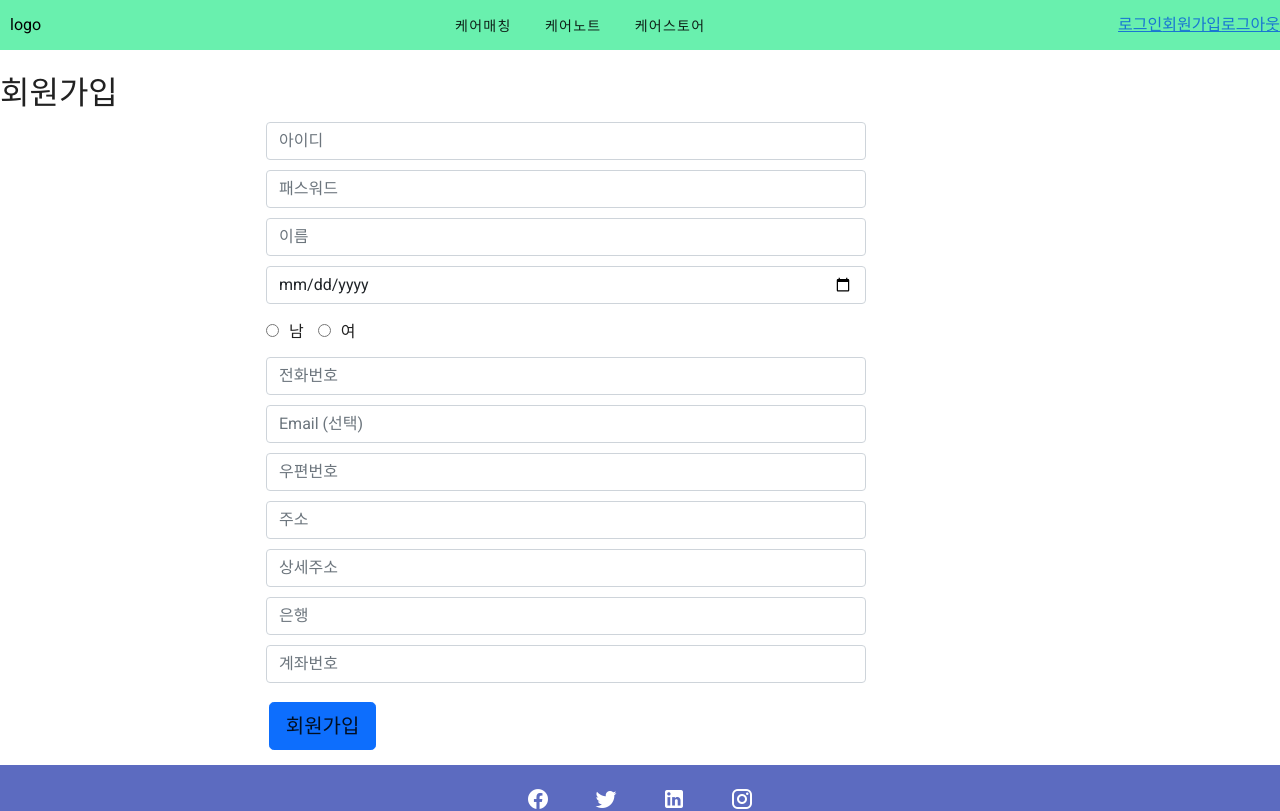
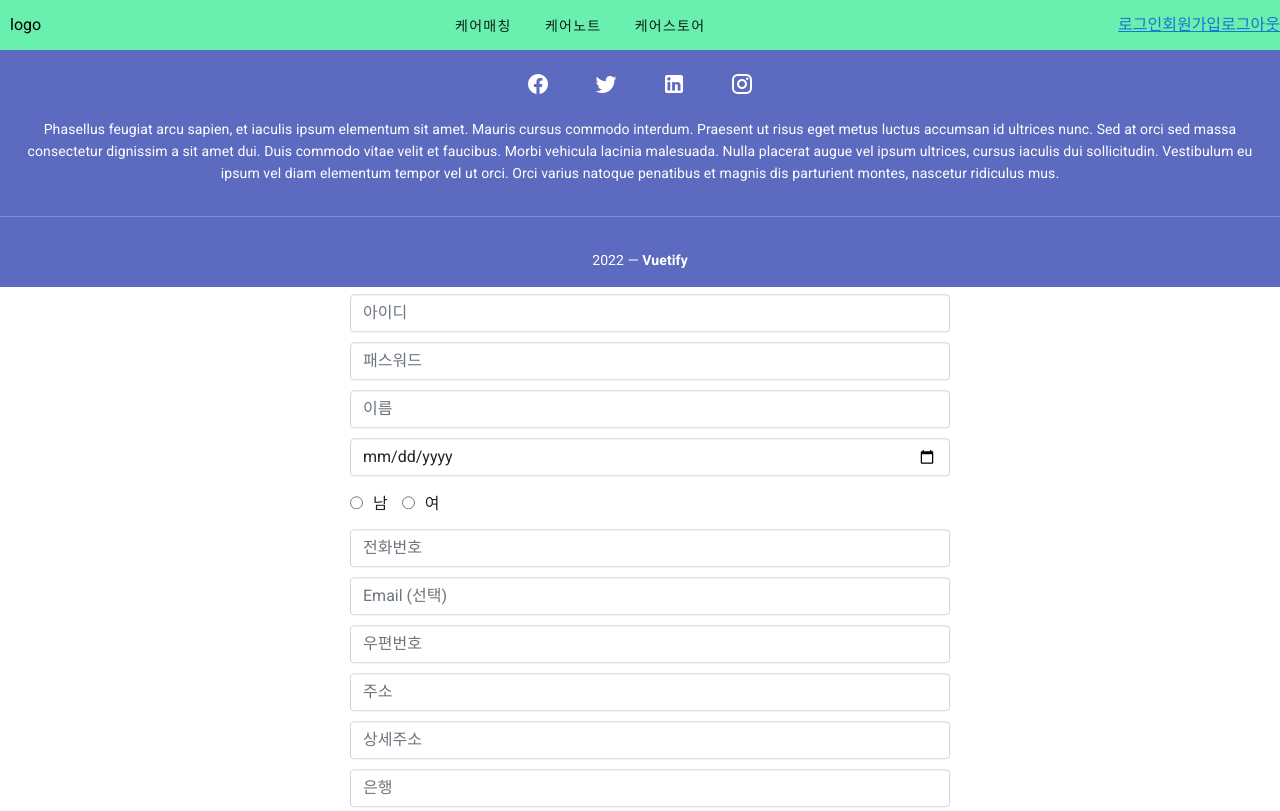
Before and after one commit to nyximos/Everycare, a Vue app in the folder src/frontend/: page /signup in a window 1280 px wide. Shown: the top 811 px of the page. Built offline with nearby package versions, Linux system fonts and the light colour scheme; what vue-cookies, vue-resource would draw is missing.

Commit message:
signin/signup-layout

```diff
--- a/src/frontend/package.json
+++ b/src/frontend/package.json
@@ -10,6 +10,7 @@
     "dependencies": {
         "axios": "^0.21.4",
         "core-js": "^3.6.5",
+        "jquery": "^3.6.0",
         "path": "^0.12.7",
         "request": "^2.88.2",
         "vue": "^2.6.11",
--- a/src/frontend/src/components/login.vue
+++ b/src/frontend/src/components/login.vue
@@ -7,7 +7,7 @@
                     <v-text-field v-model="json.username" label="Id" placeholder="Placeholder" dense outlined></v-text-field>
                     <v-text-field v-model="json.password" type="password" label="Password" placeholder="Placeholder" dense outlined></v-text-field>
                 </div>
-                <div><v-btn @click="login" color="accent" elevation="2" class="login-button">Login</v-btn></div>
+                <div><v-btn @click="login" color="#69f0ae" elevation="2" class="login-button">Login</v-btn></div>
             </div>
         </div>
     </div>
@@ -80,12 +80,12 @@ export default {
 .login-title {
     font-family: jost;
     font-size: 30px;
-    color: #ec7676;
+    color: #69f0ae;
 }
 .login-title-L {
     font-family: jost;
     font-size: 40px;
-    color: #ec7676;
+    color: #69f0ae;
 }
 .login-input-button {
     display: flex;
--- a/src/frontend/src/components/signup.vue
+++ b/src/frontend/src/components/signup.vue
@@ -1,10 +1,10 @@
 <template>
-    <div>
+    <div class="signup-box">
         <!-- <form name="signUpForm" class="form" role="form"> -->
         <br />
         <h2>회원가입</h2>
         {{ this.$store.state.userStore.id }}
-        <div id="ininput">
+        <div id="in-input">
             <input type="text" v-model="id" name="username" class="form-control input-lg" placeholder="아이디" ng-required="true" />
             <input type="password" v-model="password" name="password" class="form-control input-lg" placeholder="패스워드" ng-required="true" />
             <div>
@@ -24,7 +24,7 @@
             <br />
         </div>
         <!-- </form> -->
-        <button id="upbtn" class="btn btn-lg btn-primary btn-block signup-btn" type="submit" @click="signup">회원가입</button>
+        <button id="up-btn" class="btn btn-lg btn-primary btn-block signup-btn" type="submit" @click="signup">회원가입</button>
     </div>
 </template>
 
@@ -90,17 +90,32 @@ export default {
 </script>
 
 <style>
+.signup-box{
+    position: absolute;
+    top:70%;
+    left:50%;
+    transform: translate(-50%, -50%);
+}
 input {
     margin: 10px;
 }
-#ininput {
+#in-input {
     width: 600px;
+}
+h2{
     position: relative;
-    left: 20%;
+    left:13px;
+    color: #69f0ae;
+    text-align: center;
+    padding: 20px;
 }
-#upbtn {
+#up-btn {
     position: relative;
-    left: 21%;
-    bottom: 15px;
+    left:13px;
+    margin: auto;
+    display: block;
+    background-color: #69f0ae;
+    border: 1px solid #69f0ae;
+    color: white;
 }
 </style>
```
Also changed, not shown: 1 other file (tests, documents, lock files or other folders).
